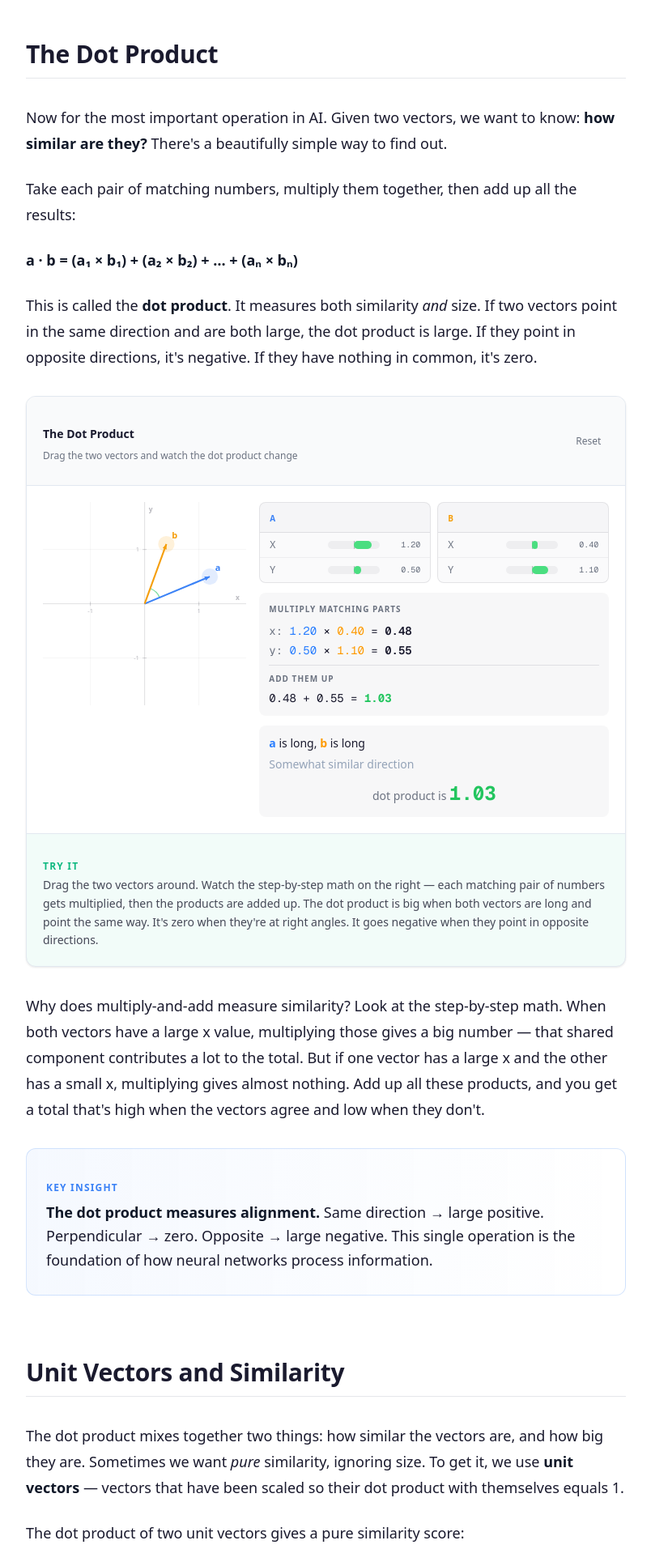
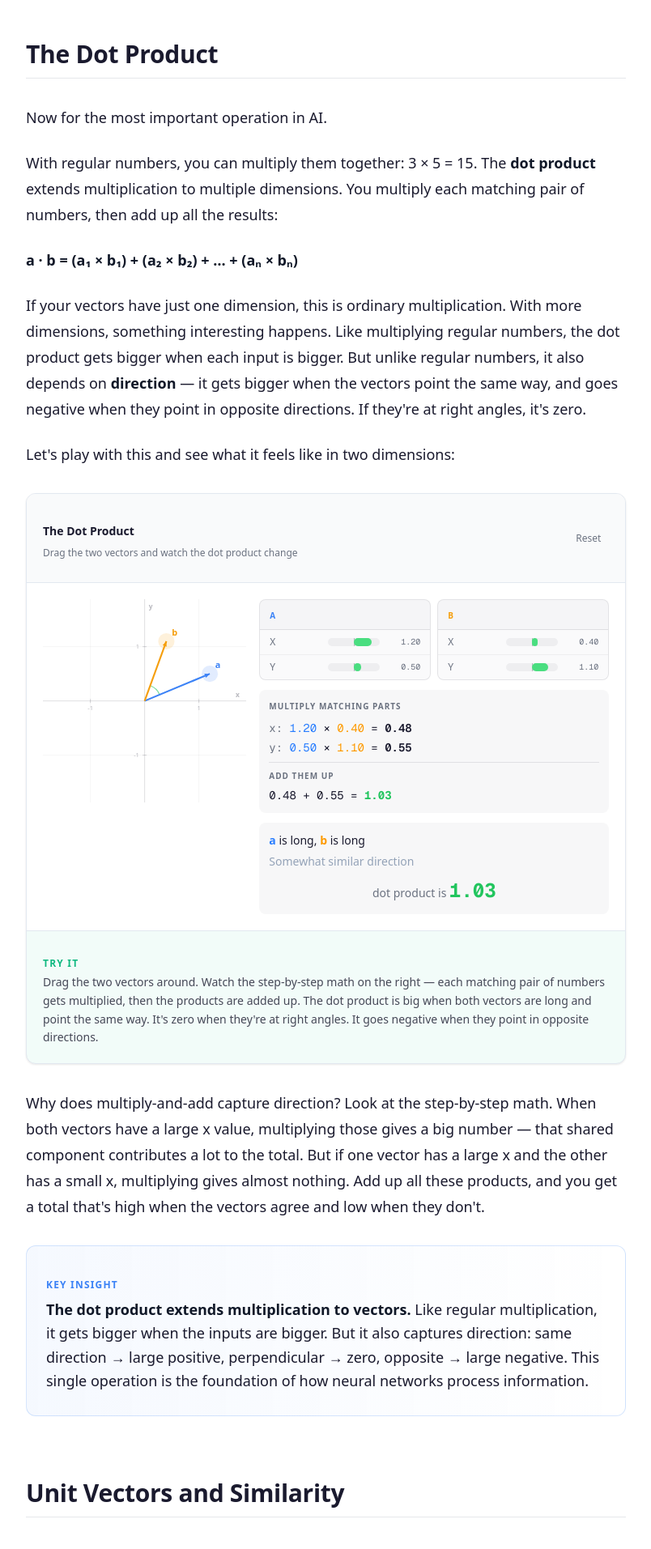
Before and after one commit to robennals/ai-explained, a Next.js app: page /vectors in a window 1280 px wide. Shown: the part 2880-4793 px from the top of the page at 81% size, without its empty margins (272-1076 px from the left). Built offline with nearby package versions, Linux system fonts and the light colour scheme.

Commit message:
More dot product explanation

```diff
--- a/src/app/(tutorial)/vectors/content.mdx
+++ b/src/app/(tutorial)/vectors/content.mdx
@@ -31,27 +31,29 @@ Drag the arrow to change the velocity. The card on the right shows the same info
 
 ## The Dot Product
 
-Now for the most important operation in AI. Given two vectors, we want to know: **how similar are they?** There's a beautifully simple way to find out.
+Now for the most important operation in AI.
 
-Take each pair of matching numbers, multiply them together, then add up all the results:
+With regular numbers, you can multiply them together: 3 × 5 = 15. The **dot product** extends multiplication to multiple dimensions. You multiply each matching pair of numbers, then add up all the results:
 
 **a · b = (a₁ × b₁) + (a₂ × b₂) + … + (aₙ × bₙ)**
 
-This is called the **dot product**. It measures both similarity *and* size. If two vectors point in the same direction and are both large, the dot product is large. If they point in opposite directions, it's negative. If they have nothing in common, it's zero.
+If your vectors have just one dimension, this is ordinary multiplication. With more dimensions, something interesting happens. Like multiplying regular numbers, the dot product gets bigger when each input is bigger. But unlike regular numbers, it also depends on **direction** — it gets bigger when the vectors point the same way, and goes negative when they point in opposite directions. If they're at right angles, it's zero.
+
+Let's play with this and see what it feels like in two dimensions:
 
 <DotProduct2DWidget>
 Drag the two vectors around. Watch the step-by-step math on the right — each matching pair of numbers gets multiplied, then the products are added up. The dot product is big when both vectors are long and point the same way. It's zero when they're at right angles. It goes negative when they point in opposite directions.
 </DotProduct2DWidget>
 
-Why does multiply-and-add measure similarity? Look at the step-by-step math. When both vectors have a large x value, multiplying those gives a big number — that shared component contributes a lot to the total. But if one vector has a large x and the other has a small x, multiplying gives almost nothing. Add up all these products, and you get a total that's high when the vectors agree and low when they don't.
+Why does multiply-and-add capture direction? Look at the step-by-step math. When both vectors have a large x value, multiplying those gives a big number — that shared component contributes a lot to the total. But if one vector has a large x and the other has a small x, multiplying gives almost nothing. Add up all these products, and you get a total that's high when the vectors agree and low when they don't.
 
 <KeyInsight>
-**The dot product measures alignment.** Same direction → large positive. Perpendicular → zero. Opposite → large negative. This single operation is the foundation of how neural networks process information.
+**The dot product extends multiplication to vectors.** Like regular multiplication, it gets bigger when the inputs are bigger. But it also captures direction: same direction → large positive, perpendicular → zero, opposite → large negative. This single operation is the foundation of how neural networks process information.
 </KeyInsight>
 
 ## Unit Vectors and Similarity
 
-The dot product mixes together two things: how similar the vectors are, and how big they are. Sometimes we want *pure* similarity, ignoring size. To get it, we use **unit vectors** — vectors that have been scaled so their dot product with themselves equals 1.
+Because the dot product depends on both direction *and* length, it doesn't give us a pure similarity score — two long vectors that vaguely point the same way can have a bigger dot product than two short vectors that point exactly the same way. To get *pure* similarity, ignoring size, we use **unit vectors** — vectors that have been scaled so their length is 1.
 
 The dot product of two unit vectors gives a pure similarity score:
 - **1** means they're identical
```
